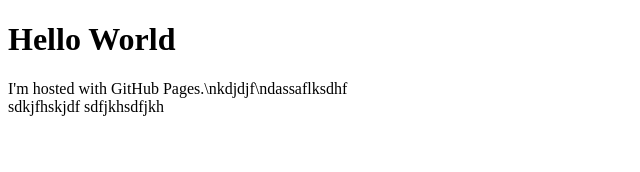
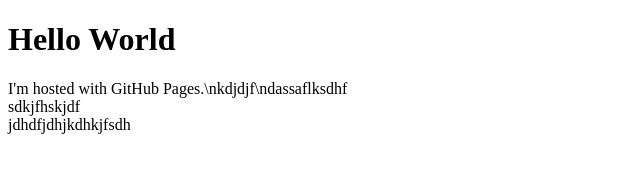
Before and after one commit to Joepelina/Joepelina.github.io, a plain HTML site: page index.html in a window 1280 px wide. Shown: the whole page, without its empty margins (0-640 px from the left). Drawn offline with Linux system fonts and the light colour scheme.

Commit message:
Update index.html

```diff
--- a/index.html
+++ b/index.html
@@ -2,8 +2,10 @@
 <html>
     <body>
         <h1>Hello World</h1>
-        <p>I'm hosted with GitHub Pages.\nkdjdjf\ndassaflksdhf<br>sdkjfhskjdf
-            sdfjkhsdfjkh
+        <p>I'm hosted with GitHub Pages.\nkdjdjf\ndassaflksdhf<br>sdkjfhskjdf<br>jdhdfjdhjkdhkjfsdh
         </p>
     </body>
+    <script src="snake.js">
+        console.log("joep cringe")
+    </script>
 </html>
```
